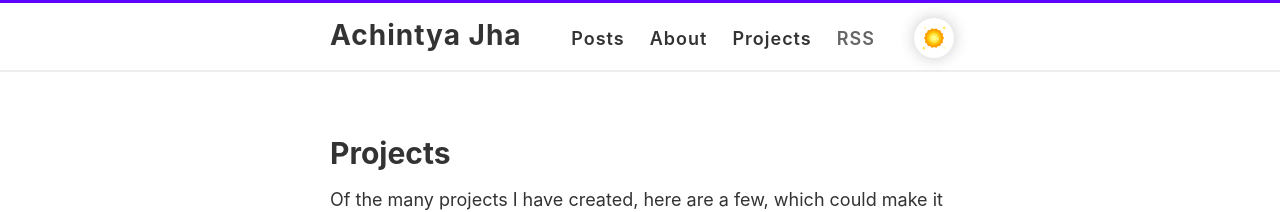
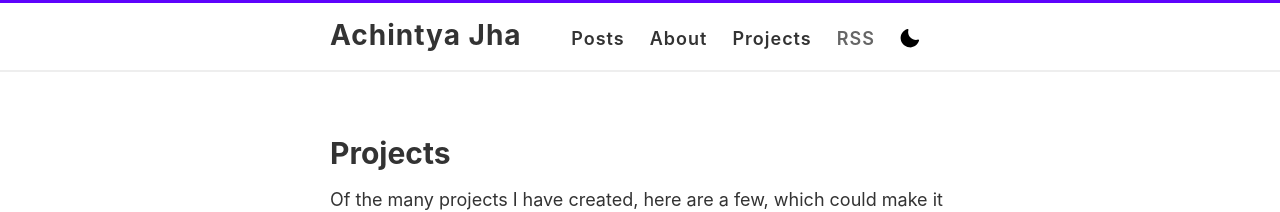
Before and after one commit to achntj/achintyajha.github.io, a Jekyll site: the page built from projects.md, in a window 1280 px wide. Shown: the top 212 px of the page. Built offline with Jekyll 4.4.1, drawn with Linux system fonts in a browser that asks for light colours.

Commit message:
theme change

```diff
--- a/style.scss
+++ b/style.scss
@@ -92,11 +92,11 @@
 }
 
 // Royal Links
-p > a{
+p > a {
   color: var(--color-accent);
 }
 
-span > a{
+span > a {
   color: var(--color-accent);
 }
 
@@ -172,7 +172,7 @@
 /*********************/
 
 .wrapper-masthead {
-  border-top: 3px solid $purple;
+  border-top: 3px solid var(--color-accent);
   margin-bottom: 35px;
   border-bottom: 2px solid var(--color-highlight);
 }
@@ -361,7 +361,7 @@
   text-decoration: none;
   color: $white;
   cursor: pointer;
-  background-color: $purple;
+  background-color: var(--color-accent);
   border-radius: 3px;
   &:hover,
   &:active {
@@ -393,7 +393,7 @@
   }
 }
 
-.post-list{
+.post-list {
   margin-left: 10%;
 }
 
@@ -460,7 +460,7 @@
 .footer_container {
   border-top: 3px solid var(--color-highlight);
   padding: 20px 10px;
-  color: var(--color-tertiary)
+  color: var(--color-tertiary);
 }
 
 .post-nav {
@@ -529,7 +529,7 @@
   right: 0;
   bottom: 0;
   /* background-color: #ccc; */
-  background-color: var(--color-accent-secondary);
+  // background-color: var(--color-accent-secondary);
   -webkit-transition: 0.4s;
   transition: 0.4s;
 }
@@ -545,41 +545,17 @@
   bottom: 0;
   margin: auto 0;
   -webkit-transition: 0.4s;
-  transition: 0.4s;
-  box-shadow: 0 0px 15px #2020203d;
-  /* background: white url("https://i.ibb.co/FxzBYR9/night.png"); */
-  background: white url("images/night.png");
+  transition: all 0.3s ease 0s;
+  background: transparent url("images/sun.svg");
   background-repeat: no-repeat;
   background-position: center;
 }
 
-input:checked + .slider {
-  background-color: var(--color-accent-secondary);
-}
-
-input:focus + .slider {
-  box-shadow: 0 0 1px var(--color-accent-secondary);
-}
-
 input:checked + .slider:before {
-  -webkit-transform: translateX(24px);
-  -ms-transform: translateX(24px);
-  transform: translateX(24px);
-  /* background: white url("https://i.ibb.co/7JfqXxB/sunny.png"); */
-  background: white url("images/sunny.png");
+  background: transparent url("images/moon.svg");
   background-repeat: no-repeat;
   background-position: center;
 }
-
-/* Rounded sliders */
-.slider.round {
-  border-radius: 34px;
-}
-
-.slider.round:before {
-  border-radius: 50%;
-}
-
 
 // Settled on moving the import of syntax highlighting to the bottom of the CSS
 // ... Otherwise it really bloats up the top of the CSS file and makes it difficult to find the start
```
Also changed, not shown: _layouts/default.html (+8 -5 lines), images/moon.svg (added), images/sun.svg (added). Lines whose indentation alone changed are shown as unchanged.
